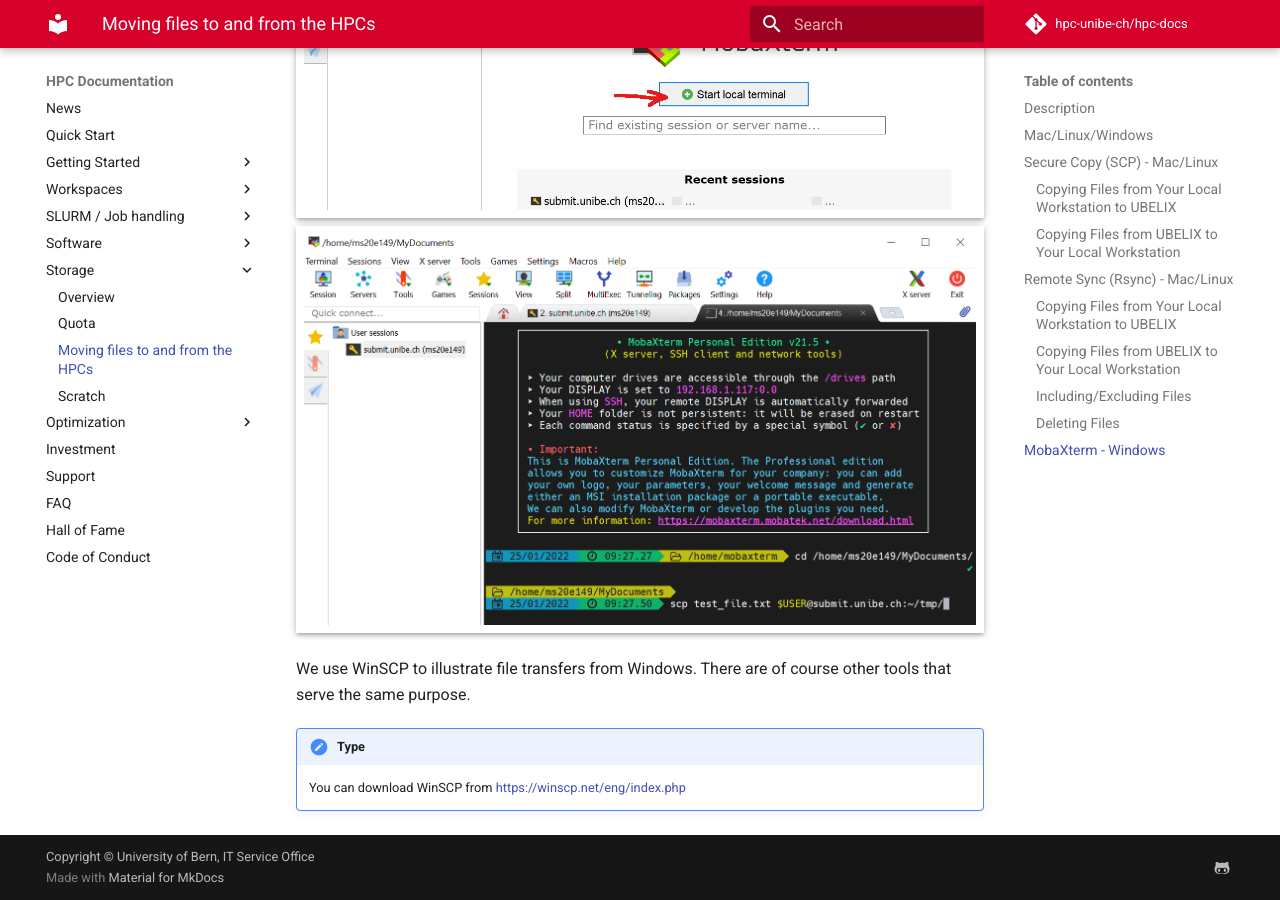
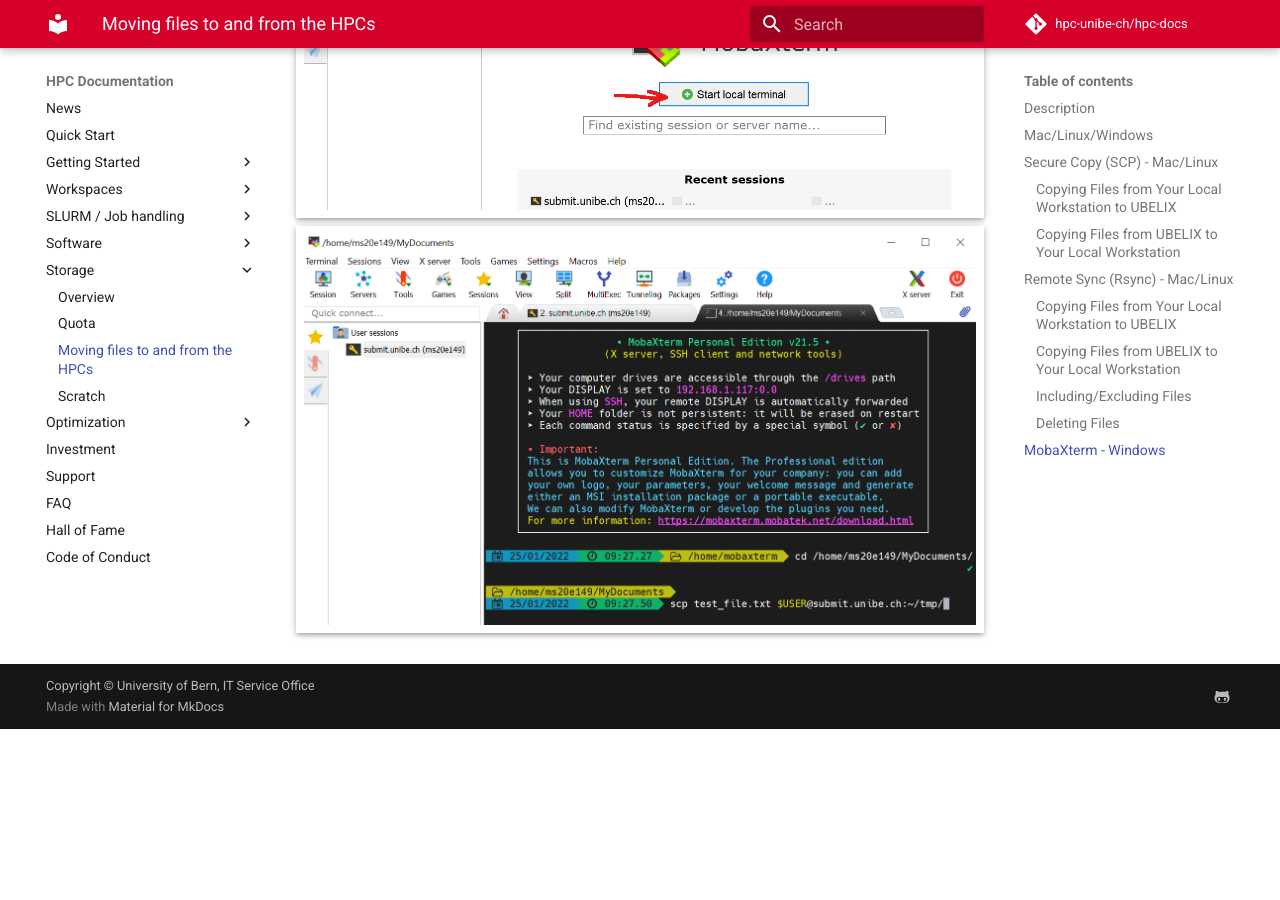
Before and after one commit to hpc-unibe-ch/hpc-unibe-ch.github.io, an MkDocs documentation site: the page built from docs/file-system/file-transfer.md, in a window 1280 px wide and 900 px high, scrolled down 5606 px. Built offline with MkDocs 1.6.1 and Material for MkDocs 9.7.7, drawn with Linux system fonts in a browser that asks for light colours; comment, search, counter and statistics services are not loaded; after the commit the page ends 6335 px from its top, so only the background shows below that.

Commit message:
rm WinSCP reference

```diff
--- a/docs/file-system/file-transfer.md
+++ b/docs/file-system/file-transfer.md
@@ -207,8 +207,3 @@
 Further the local terminal can be used to transfer files using commands described above.
 ![MobaXterm local Terminal](../images/mobaXterm_05_local.png "local terminal")
 ![MobaXterm SCP local](../images/mobaXterm_05a_scp_local.png "local terminal scp")
-
-We use WinSCP to illustrate file transfers from Windows. There are of course other tools that serve the same purpose.
-
-!!! type note Download
-    You can download WinSCP from [https://winscp.net/eng/index.php](https://winscp.net/eng/index.php)
```
